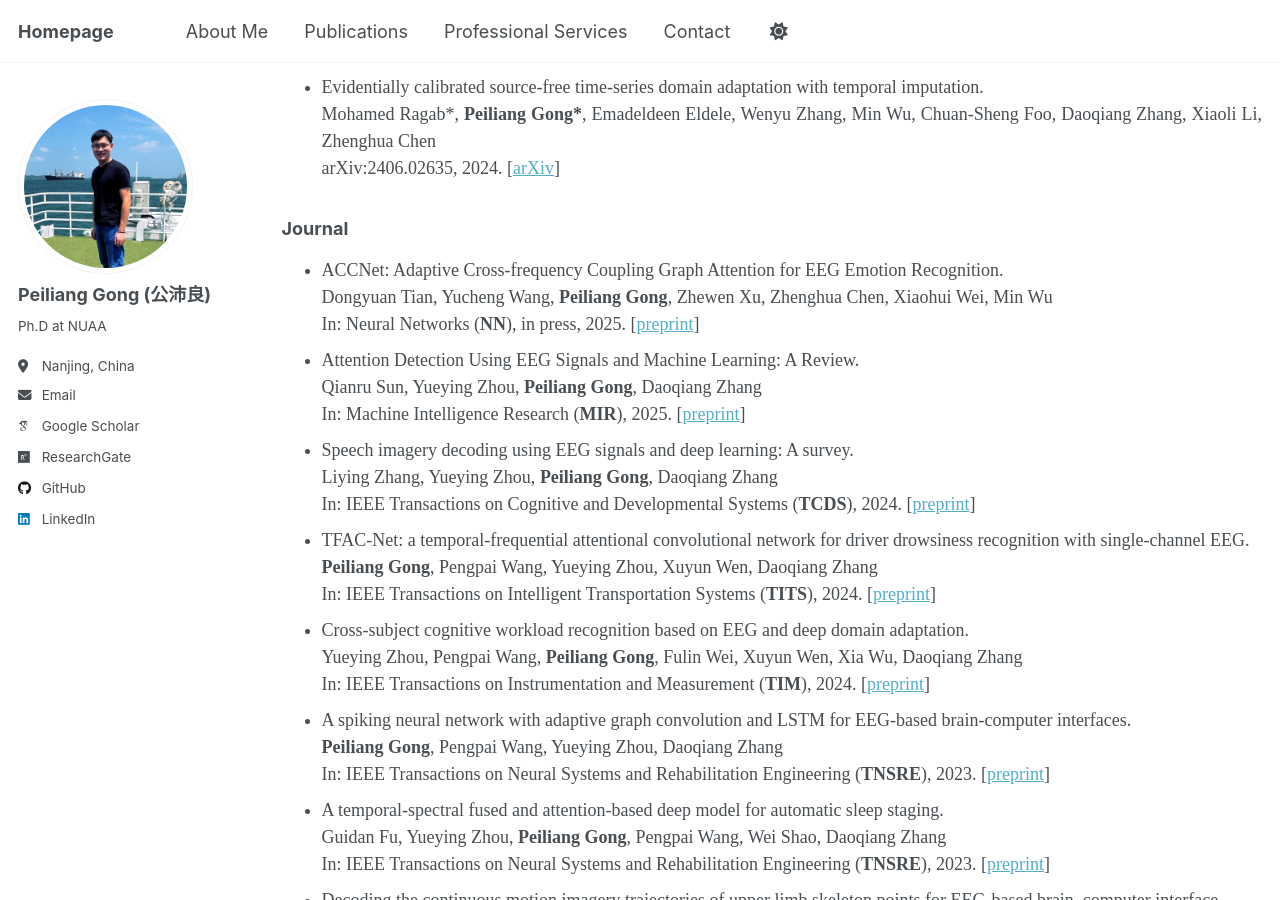
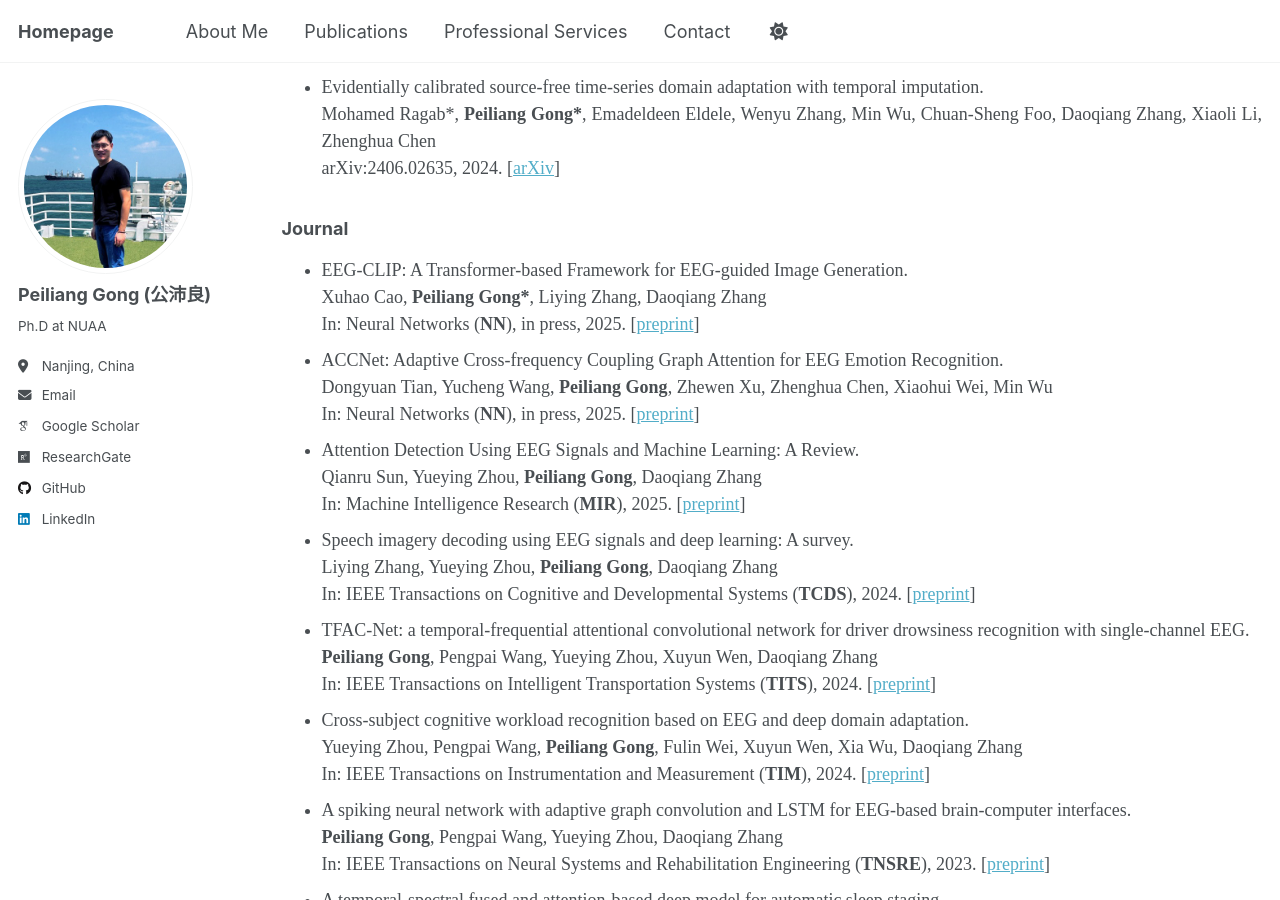
Before and after one commit to Tokenmw/Tokenmw.github.io, a Jekyll site: the page built from _pages/publications.md, in a window 1280 px wide and 900 px high, scrolled down 332 px. Built offline with Jekyll 4.4.1, drawn with Linux system fonts in a browser that asks for light colours; some web fonts are replaced.

Commit message:
Update publications.md

```diff
--- a/_pages/publications.md
+++ b/_pages/publications.md
@@ -27,6 +27,9 @@
 <h3>Journal</h3>
 
 <ul style="list-style-type:disc">
+  <li>EEG-CLIP: A Transformer-based Framework for EEG-guided Image Generation.<br>Xuhao Cao, <b>Peiliang Gong*</b>, Liying Zhang, Daoqiang Zhang<br>In: Neural Networks (<strong>NN</strong>), in press, 2025. [<a href="https://www.sciencedirect.com/science/article/pii/S0893608025010470">preprint</a>]
+  </li>
+
   <li>ACCNet: Adaptive Cross-frequency Coupling Graph Attention for EEG Emotion Recognition.<br>Dongyuan Tian, Yucheng Wang, <b>Peiliang Gong</b>, Zhewen Xu, Zhenghua Chen, Xiaohui Wei, Min Wu<br>In: Neural Networks (<strong>NN</strong>), in press, 2025. [<a href="https://www.sciencedirect.com/science/article/abs/pii/S0893608025007336">preprint</a>]
   </li>
 
```
